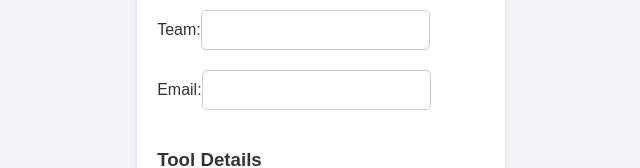
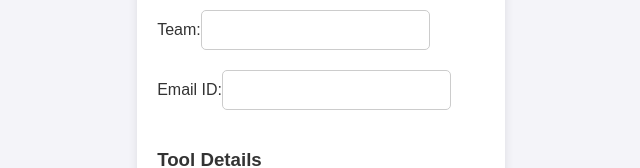
Before and after one commit to msl1testing/Access_Tracker, a Next.js app in the folder access_tracker/: page /add-users in a window 1280 px wide. Shown: the part 248-416 px from the top of the page, without its empty margins (319-959 px from the left). Built offline with nearby package versions, Linux system fonts and the light colour scheme.

Commit message:
Adding email field in add-users page
Signed-off-by: subhash <vpsubhash2002@gmail.com>

```diff
--- a/access_tracker/src/app/add-users/page.jsx
+++ b/access_tracker/src/app/add-users/page.jsx
@@ -52,7 +52,7 @@ const AddEntryPage = () => {
           <input type="text" name="team" value={user.team} onChange={handleInputChange} required />
         </label>
         <label>
-          Email:
+          Email ID:
           <input type="email" name="email_id" value={user.email_id} onChange={handleInputChange} required />
         </label>
 
--- a/access_tracker/src/app/api/add-users/route.js
+++ b/access_tracker/src/app/api/add-users/route.js
@@ -12,10 +12,10 @@ export async function POST(req) {
       database: process.env.DB_NAME,
     });
 
-    // Insert the user into the 'users' table with email_id
+    // Insert user and retrieve their ID
     const userId = await addUser(db, user.name, user.team, user.email_id);
 
-    // Insert the user-tool relationship into the 'user_tools' table
+    // Insert tool details linked to the user
     await addUserTool(db, userId, tool.tool_id, tool.access_level, tool.tool_owner, tool.ms_status);
 
     await db.end();
--- a/access_tracker/src/lib/queries.js
+++ b/access_tracker/src/lib/queries.js
@@ -45,7 +45,8 @@ export const fetchUsers = `
   SELECT
     user_id,
     name,
-    team
+    team,
+    email_id
   FROM users
   ORDER BY name;
 `;
```
Also changed, not shown: access_tracker/src/app/admin/page.jsx (+4 -3 lines).
